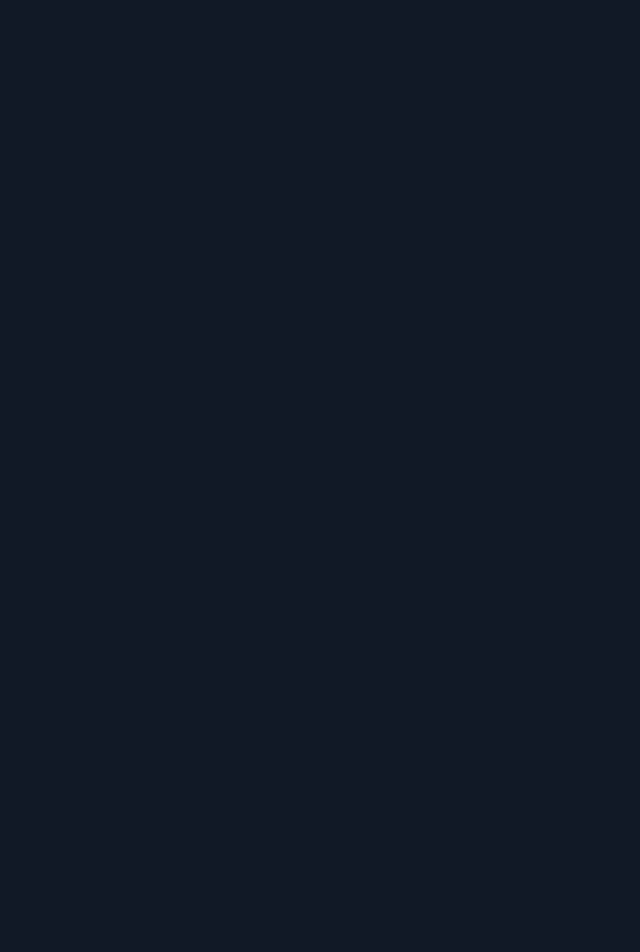
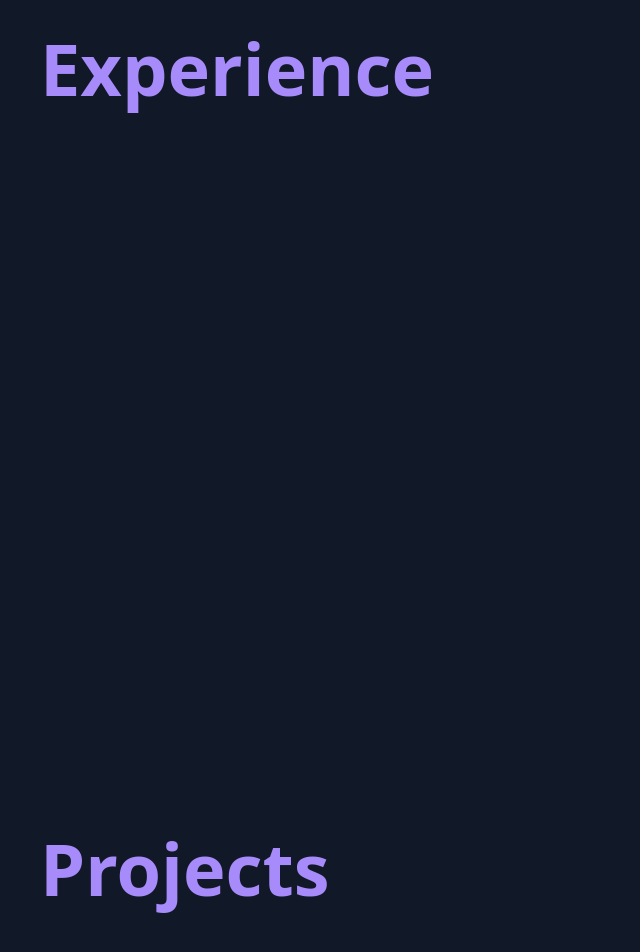
Before and after one commit to qozfa-dev/website, a React (Vite) app in the folder my-project/: page / in a window 1280 px wide. Shown: the part 1728-2680 px from the top of the page, without its empty margins (0-640 px from the left). Before the commit the page ends 1660 px from the top, so only its background shows below. Built offline with nearby package versions, Linux system fonts and the light colour scheme.

Commit message:
Created Experience page and added padding to Experience and Projects titles

```diff
--- a/my-project/src/App.jsx
+++ b/my-project/src/App.jsx
@@ -3,6 +3,8 @@ import './pages/Home.jsx';
 import Navbar from './components/Navbar.jsx';
 import Home from './pages/Home.jsx';
 import About from './pages/About.jsx';
+import Projects from './pages/Projects.jsx';
+import Experience from './pages/Experience.jsx';
 
 export const App = () => {
   return (
@@ -10,6 +12,8 @@ export const App = () => {
     <Navbar />
     <Home />
     <About />
+    <Experience />
+    <Projects />
     </div>
   )
 }
--- a/my-project/src/components/Navbar.jsx
+++ b/my-project/src/components/Navbar.jsx
@@ -6,6 +6,7 @@ const Navbar = () => {
     <ul className="flex space-x-9">
       <li><a href="#Home">Home</a></li>
       <li><a href="#About">About Me</a></li>
+      <li><a href="#Experience">Experience</a></li>
       <li><a href="#Projects">Projects</a></li>
       <li><a href="#Contact">Contact</a></li>
     </ul>
--- /dev/null
+++ b/my-project/src/pages/Experience.jsx
@@ -0,0 +1,13 @@
+import React from 'react'
+
+const Experience = () => {
+  return (
+    <section id="Experience" className="h-screen">
+        <div className="px-10 py-5">
+        <h2 className="text-[#A78BFA] text-4xl sm:text-5xl md:text-6xl lg:text-7xl font-sans font-bold mt-5 pt-15">Experience</h2>
+        </div>
+    </section>
+  )
+}
+
+export default Experience;
--- /dev/null
+++ b/my-project/src/pages/Projects.jsx
@@ -0,0 +1,13 @@
+import React from 'react'
+
+const Projects = () => {
+  return (
+    <section id="Projects" className="h-screen">
+      <div className="px-10 py-5">
+      <h2 className="text-[#A78BFA] text-4xl sm:text-5xl md:text-6xl lg:text-7xl font-sans font-bold mt-5 pt-15">Projects</h2>
+      </div>
+    </section>
+  )
+}
+
+export default Projects;
```
